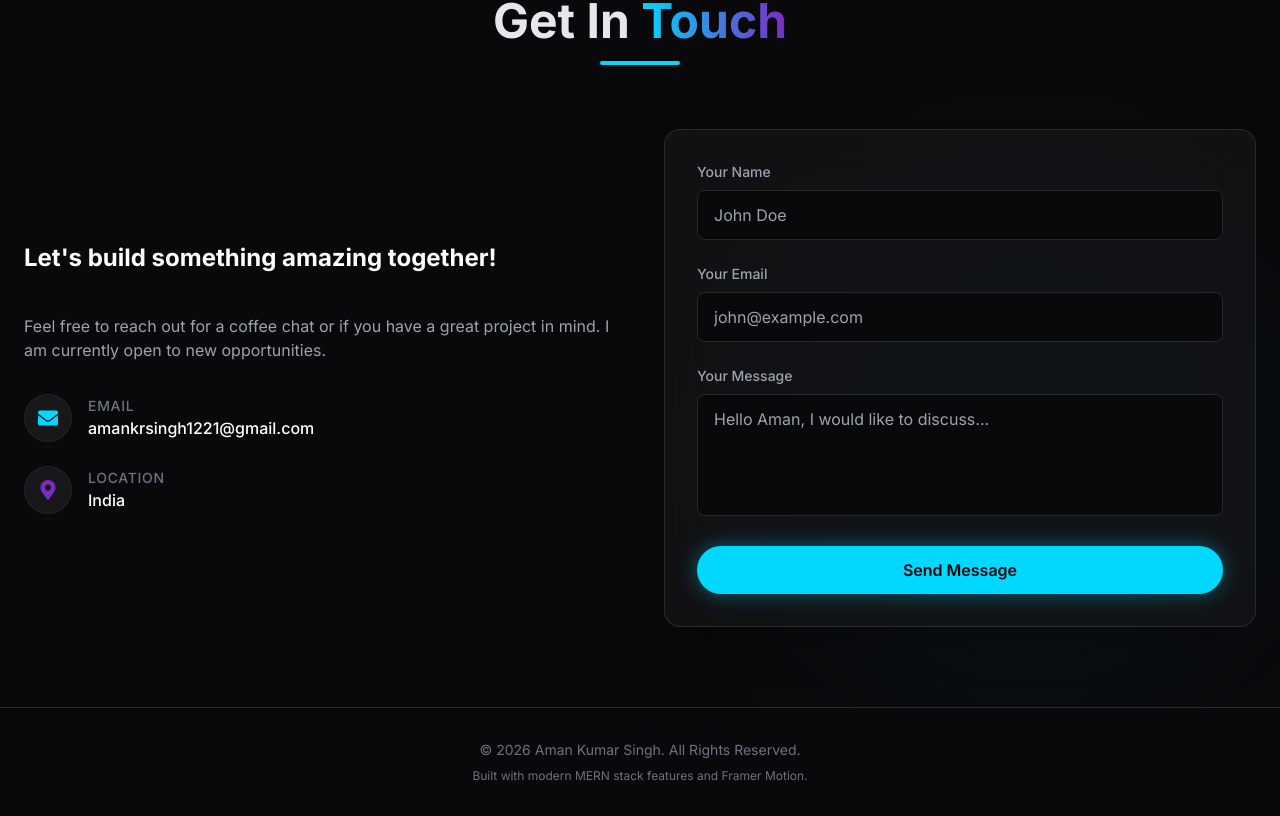
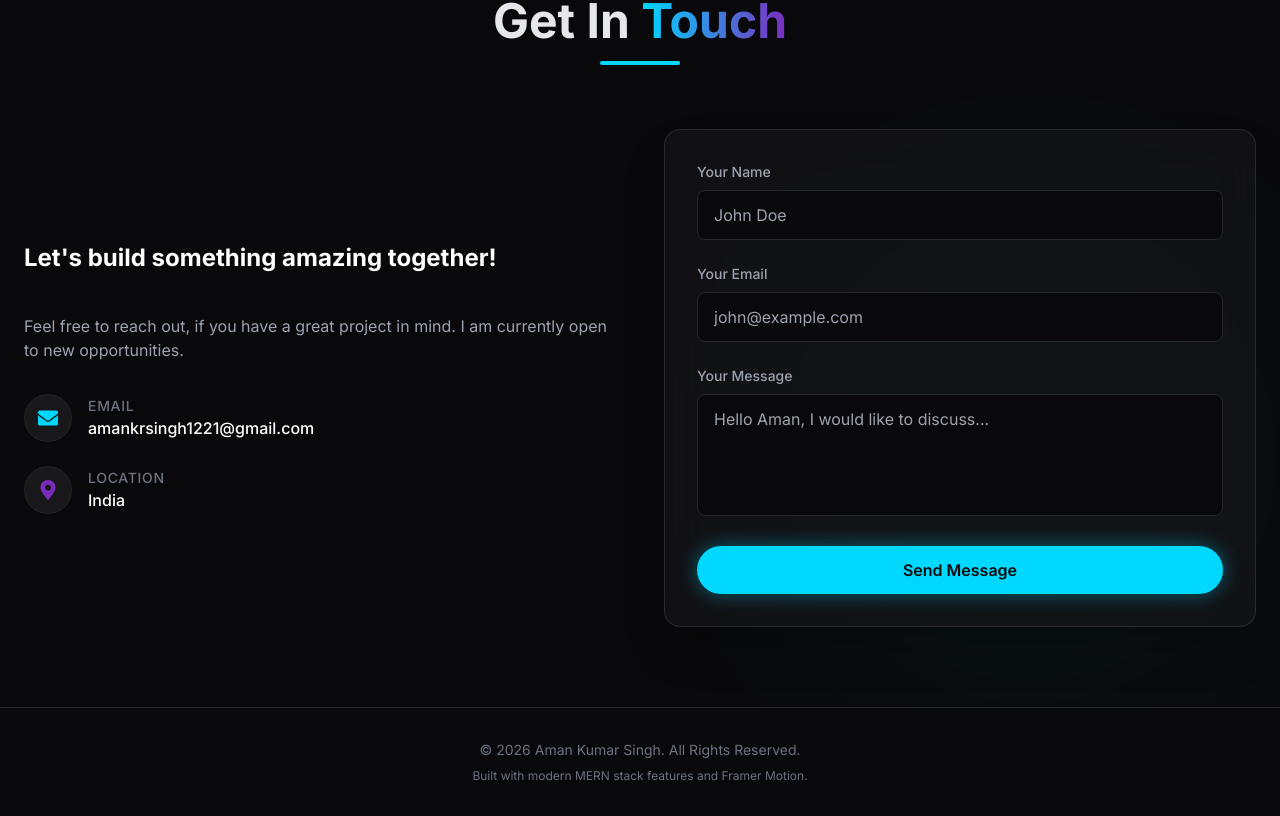
Before and after one commit to softways1/my-portfolio, a React app in the folder frontend/: page / in a window 1280 px wide. Shown: the part 4729-5545 px from the top of the page. Built offline with nearby package versions, Linux system fonts and the light colour scheme; the HTML template or start-up script is replaced by a standard one.

Commit message:
Refine contact paragraph for clarity

```diff
--- a/frontend/src/components/Contact.jsx
+++ b/frontend/src/components/Contact.jsx
@@ -56,7 +56,7 @@ const Contact = () => {
             className="flex flex-col justify-center space-y-8"
           >
             <h3 className="text-2xl font-bold text-white mb-2">Let's build something amazing together!</h3>
-            <p className="text-gray-400">Feel free to reach out for a coffee chat or if you have a great project in mind. I am currently open to new opportunities.</p>
+            <p className="text-gray-400">Feel free to reach out, if you have a great project in mind. I am currently open to new opportunities.</p>
 
             <div className="space-y-6">
               <div className="flex items-center gap-4">
```
